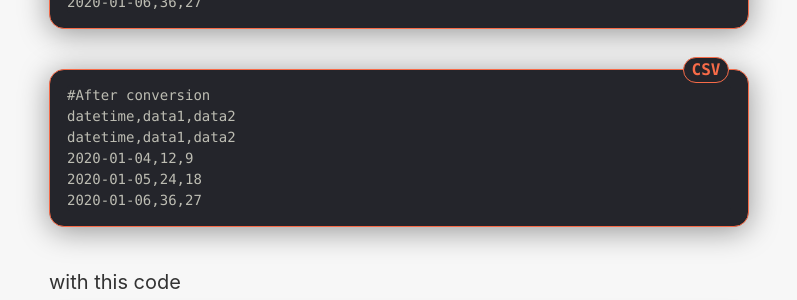
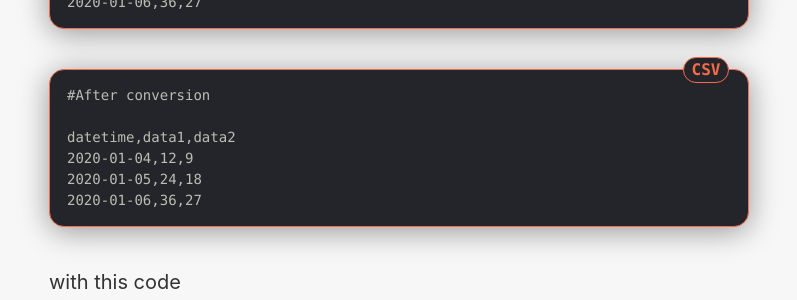
Before and after one commit to Milko-R/Milko-R.github.io, a Jekyll site: the page built from _posts/2020-01-25-Convert-space-separated-data-to-csv.md, in a window 1280 px wide. Shown: the part 572-872 px from the top of the page, without its empty margins (241-1038 px from the left). Built offline with Jekyll 4.4.1, drawn with Linux system fonts in a browser that asks for light colours.

Commit message:
Update 2020-01-25-Convert-space-separated-data-to-csv.md

```diff
--- a/_posts/2020-01-25-Convert-space-separated-data-to-csv.md
+++ b/_posts/2020-01-25-Convert-space-separated-data-to-csv.md
@@ -21,7 +21,7 @@ datetime  data1 data2
 
 {% highlight csv %}
 #After conversion
-datetime,data1,data2
+
 datetime,data1,data2
 2020-01-04,12,9
 2020-01-05,24,18
```
